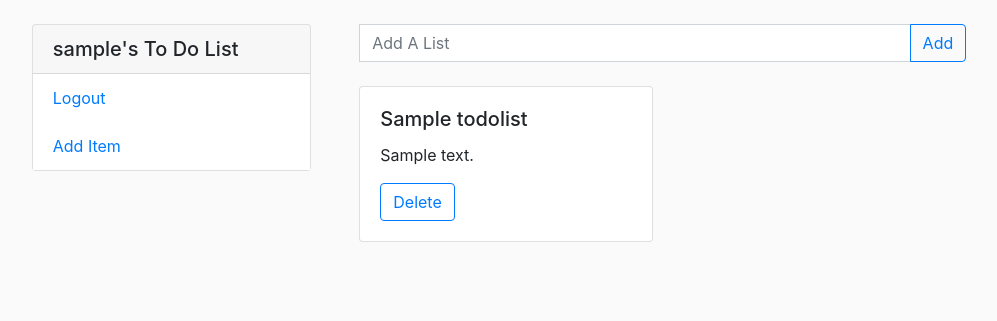
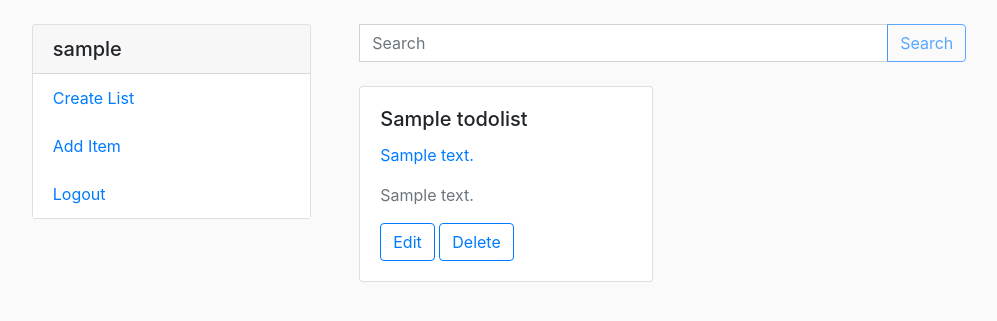
Before and after one commit to AnimeAllstar/To-Do-App, a Django app: page / in a window 1280 px wide. Shown: the top 321 px of the page, without its empty margins (141-1138 px from the left). Run offline with Django 3.2, Linux system fonts and the light colour scheme; a user stored in the database is signed in; tables that the repository leaves empty hold one stand-in row (values such as "Sample post"); some libraries are stand-ins or nearby versions.

Commit message:
Created forms and UI for adding lists and items

```diff
--- a/django_project/static/css/style.css
+++ b/django_project/static/css/style.css
@@ -45,3 +45,7 @@ body {
       column-count: 2;
   }
 }
+
+.close:focus {
+  outline: none !important;
+}
--- /dev/null
+++ b/todo/forms.py
@@ -0,0 +1,30 @@
+from django import forms
+from .models import TodoList, TodoItem
+
+
+class ListCreateForm(forms.ModelForm):
+
+    class Meta:
+        model = TodoList
+        fields = ['title', 'description']
+
+        labels = {
+            "title": "Title",
+            "description": "Description",
+        }
+
+
+class ItemCreateForm(forms.ModelForm):
+
+    class Meta:
+        model = TodoItem
+        fields = ['itemOf', 'content']
+
+        labels = {
+            "itemOf": "List",
+            "content": "Description",
+        }
+
+    def __init__(self, user, *args, **kwargs):
+        super(ItemCreateForm, self).__init__(*args, **kwargs)
+        self.fields['itemOf'].queryset = TodoList.objects.filter(creator=user)
--- a/todo/models.py
+++ b/todo/models.py
@@ -5,8 +5,8 @@ from django.contrib.auth.models import User
 class TodoList(models.Model):
     creator = models.ForeignKey(
         User, on_delete=models.CASCADE, related_name='todo_list')
-    title = models.TextField(max_length=50)
-    description = models.TextField(max_length=100, blank=True, null=True)
+    title = models.CharField(max_length=50)
+    description = models.CharField(max_length=100, blank=True, null=True)
     # color - list of options
 
     def __str__(self):
@@ -16,7 +16,7 @@ class TodoList(models.Model):
 class TodoItem(models.Model):
     itemOf = models.ForeignKey(
         TodoList, on_delete=models.CASCADE, related_name='todo_item')
-    content = models.TextField(max_length=100)
+    content = models.CharField(max_length=100)
     isFlagged = models.BooleanField(default=False)
     isCompleted = models.BooleanField(default=False)
     # https://lh3.googleusercontent.com/defIipZiAF5d1UYgOmxrb-0CJ3-8XojdI0nZ6O9Z2DBq8GLHgFq7iph8M2Xw78FTgHE=w1536-h674-rw
--- a/todo/templates/todo/home.html
+++ b/todo/templates/todo/home.html
@@ -1,4 +1,5 @@
 {% extends "base.html" %}
+{% load crispy_forms_tags %}
 {% block content %}
 
 <div class="row justify-content-center mt-4">
@@ -6,37 +7,99 @@
     <!--Sidebar-->
     <div class="col-md-3 mb-3 px-4">
         <div class="card">
-            <h5 class="card-header"> {{ user }}'s To Do List </h5>
+            <h5 class="card-header">{{ user }}</h5>
             <div class="card-body p-0">
                 <ul class="list-group list-group-flush">
+                    <li class="list-group-item border-0 artificial-link" data-toggle="modal"
+                        data-target="#addListModal">Create List</li>
+                    <li class="list-group-item border-0 artificial-link" data-toggle="modal"
+                        data-target="#addItemModal">Add Item</li>
                     <a class="artificial-link" href="{% url 'logout' %}">
                         <li class="list-group-item border-0">Logout</li>
                     </a>
-                    <li class="list-group-item border-0 artificial-link">Add Item</li>
                 </ul>
             </div>
         </div>
     </div>
 
+    <!-- Add List Modal -->
+    <div class="modal fade" id="addListModal" tabindex="-1" role="dialog">
+        <div class="modal-dialog modal-dialog-centered" role="document">
+            <div class="modal-content">
+                <div class="modal-header">
+                    <h5 class="modal-title">Create new list</h5>
+                    <button type="button" class="close" data-dismiss="modal">
+                        <span>&times;</span>
+                    </button>
+                </div>
+                <div class="modal-body">
+                    <form method="POST">
+                        {% csrf_token %}
+                        <fieldset class="form-group">
+                            {{ list_form|crispy }}
+                        </fieldset>
+                        <div class="form-group">
+                            <button name="create_list" class="btn btn-outline-primary" type="submit">Create</button>
+                        </div>
+                    </form>
+                </div>
+            </div>
+        </div>
+    </div>
+
+    <!-- Add item Modal -->
+    <div class="modal fade" id="addItemModal" tabindex="-1" role="dialog">
+        <div class="modal-dialog modal-dialog-centered" role="document">
+            <div class="modal-content">
+                <div class="modal-header">
+                    <h5 class="modal-title">Add new Item</h5>
+                    <button type="button" class="close" data-dismiss="modal">
+                        <span>&times;</span>
+                    </button>
+                </div>
+                <div class="modal-body">
+                    <form method="POST">
+                        {% csrf_token %}
+                        <fieldset class="form-group">
+                            {{ item_form|crispy }}
+                        </fieldset>
+                        <div class="form-group">
+                            <button name="add_item" class="btn btn-outline-primary" type="submit">Create</button>
+                        </div>
+                    </form>
+                </div>
+            </div>
+        </div>
+    </div>
+
     <!--Main-->
-
     <div class="col-md-6 px-4">
         <form class="mx-auto form-inline input-group mb-4" action="{% url 'add-list' %}" method="POST">
             {% csrf_token%}
-            <input class="form-control" type="text" placeholder="Add A List" name="title">
+            <input class="form-control" type="text" placeholder="Search" name="title">
             <div class="input-group-append">
-                <button class="btn btn-outline-primary" type="submit">Add</button>
+                <button class="btn btn-outline-primary" type="submit" disabled>Search</button>
             </div>
         </form>
         <div class="card-columns">
             {% for list in lists %}
             <div class="card mb-3">
                 <div class="card-body">
-                    <h5 class="card-title">{{list.title|safe}}</h5>
+                    <h5 class="card-title">
+                        {{list.title|safe}}
+                    </h5>
+                    <p class="text-primary">
+                        {% if list.description != null %}
+                        {{list.description|safe}}
+                        {% endif %}
+                    </p>
                     {% for item in list.todo_item.all %}
-                    <p class="card-text">{{item.content}}</p>
+                    <p class="text-muted">
+                        {{item.content}}
+                    </p>
                     {% endfor %}
-                    <form action="{% url 'delete-list' list.id%}" style="display: inline;" method="POST">
+                    <button type="button" class="d-inline btn btn-outline-primary">Edit</button>
+                    <form class="d-inline" action="{% url 'delete-list' list.id%}" method="POST">
                         {% csrf_token%}
                         <button class="btn btn-outline-primary" type="submit">Delete</button>
                     </form>
--- a/todo/urls.py
+++ b/todo/urls.py
@@ -5,5 +5,5 @@ from todo.views import todoView, addList, deleteList
 urlpatterns = [
     path('', views.todoView, name="todo-home"),
     path('addList/', views.addList, name='add-list'),
-    path('deleteList/<int:itemId>/', views.deleteList, name='delete-list')
+    path('deleteList/<int:itemId>/', views.deleteList, name='delete-list'),
 ]
--- a/todo/views.py
+++ b/todo/views.py
@@ -1,15 +1,35 @@
-from django.shortcuts import render
+from django.shortcuts import render, redirect
 from django.http import HttpResponseRedirect
 from django.contrib.auth.decorators import login_required
 from django.contrib.auth.models import User
 from .models import TodoList, TodoItem
+from .forms import ListCreateForm, ItemCreateForm
 
 
 @login_required
 def todoView(request):
+    if request.method == 'POST':
+        if 'add_item' in request.POST:
+            item_form = ItemCreateForm(request.user, request.POST)
+            if item_form.is_valid():
+                item_form.save()
+                return redirect('todo-home')
+        elif 'create_list' in request.POST:
+            list_form = ListCreateForm(request.POST)
+            if list_form.is_valid():
+                temp_list = list_form.save(commit=False)
+                temp_list.creator = User.objects.get(
+                    username=request.user)
+                temp_list.save()
+                return redirect('todo-home')
+    else:
+        list_form = ListCreateForm()
+        item_form = ItemCreateForm(request.user)
     lists = TodoList.objects.all().filter(creator=request.user)
     context = {
         'lists': lists,
+        'list_form': list_form,
+        'item_form': item_form,
     }
     return render(request, 'todo/home.html', context)
 
--- a/users/templates/users/login.html
+++ b/users/templates/users/login.html
@@ -9,7 +9,7 @@
             <!--Messages-->
             {% if messages %}
             {% for message in messages %}
-            {% include "todo/message.html" %}
+            {% include "message.html" %}
             {% endfor %}
             {% endif %}
 
```
Also changed, not shown: django_project/templates/message.html (renamed from todo/templates/todo/message.html), todo/migrations/0005_auto_20200920_0125.py (added).
